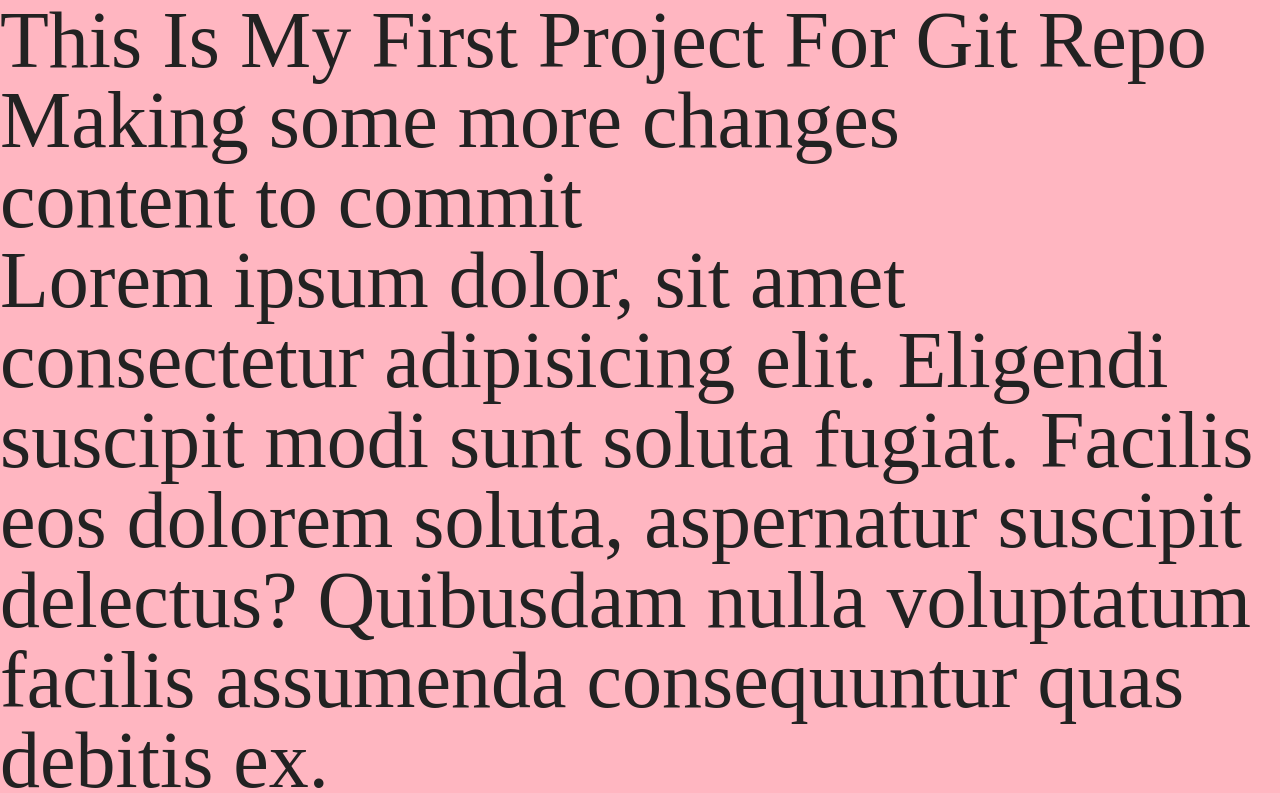
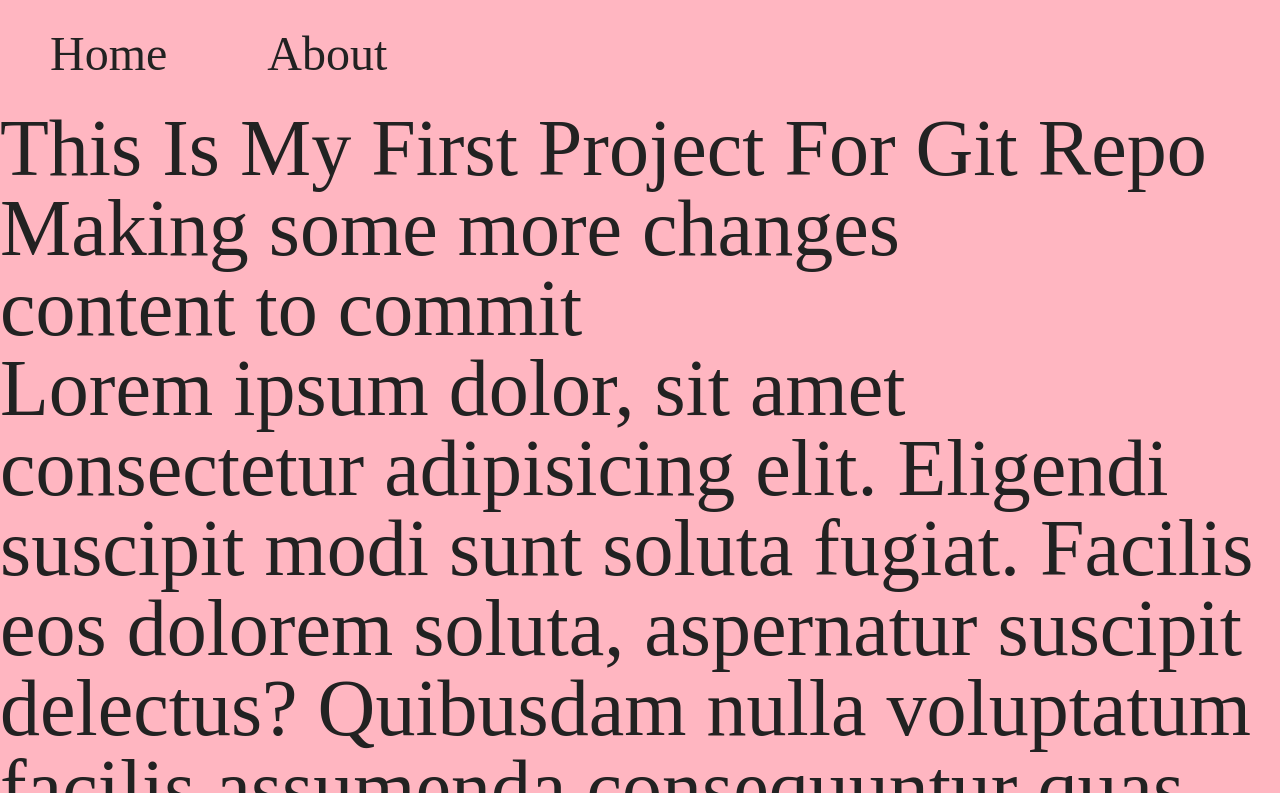
Before and after one commit to npittigl/animated-bassoon, a plain HTML site: page index.html in a window 1280 px wide. Shown: the top 793 px of the page. Drawn offline with Linux system fonts and the light colour scheme.

Commit message:
added nav and styled it

```diff
--- a/index.html
+++ b/index.html
@@ -9,6 +9,12 @@
 </head>
 <body>
     <header>
+        <nav>
+            <ul>
+                <li><a href="#">Home</a></li>
+                <li><a href="#">About</a></li>
+            </ul>
+        </nav>
         <h1>This Is My First Project For Git Repo</h1>
         <h2>Making some more changes</h2>
     </header>
--- a/style.css
+++ b/style.css
@@ -8,3 +8,20 @@
     background: lightpink;
     font-size: 80px;
 }
+
+ul {
+    list-style: none;
+    display: flex;
+}
+
+li {
+    font-size: 3rem;
+    margin: 30px 50px;
+    color: #222;
+}
+
+a {
+    display: inline-block;
+    text-decoration: none;
+    color: inherit;
+}
```
